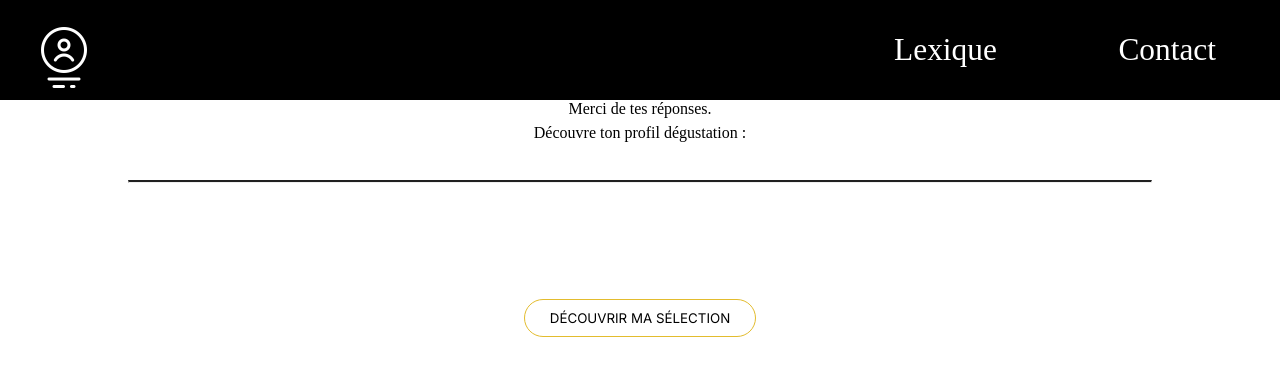
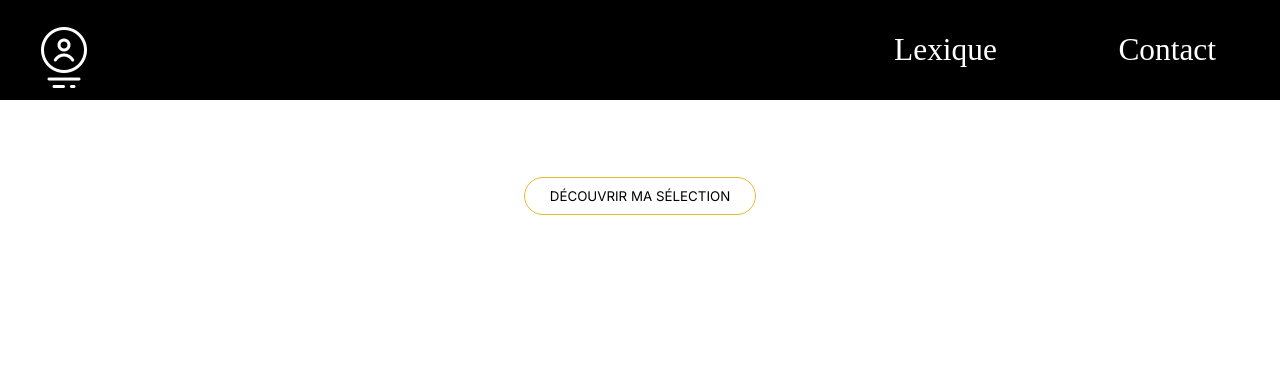
Before and after one commit to Boivinos/Inovin, a React (Vite) app in the folder frontend/: page /profile in a window 1280 px wide. Shown: the top 376 px of the page. Built offline with nearby package versions, Linux system fonts and the light colour scheme; no server answers; a web font is replaced by a local one.

Commit message:
sur la page profile, afficher ou cacher le massage selon la page precedente

```diff
--- a/frontend/src/components/Globals/ValidationMessage/_validationMessage.scss
+++ b/frontend/src/components/Globals/ValidationMessage/_validationMessage.scss
@@ -42,12 +42,10 @@
 }
 
 @media (min-width: 768px) {
-
   .validationMessage {
     display: flex;
     flex-direction: row;
     margin: 0 auto;
-
 
     &_inovinPicture {
       display: block;
--- a/frontend/src/components/User/Profile/Profile.jsx
+++ b/frontend/src/components/User/Profile/Profile.jsx
@@ -1,7 +1,14 @@
 import React, { useEffect, useState } from "react";
+import { useLocation } from "react-router-dom";
 
 function Profile() {
   const [data, setData] = useState();
+
+  const { search } = useLocation();
+  // console.log(search);
+  const params = new URLSearchParams(search);
+  // console.log(params.get("isFromQuiz"));
+
   useEffect(() => {
     // API à changer
     fetch(
@@ -15,6 +22,8 @@ function Profile() {
   return (
     <div className="user-profile-taste">
       <div className="user-profile-taste_list">
+        {params.get("isFromQuiz") === "true" && (
+          <>
             <div className="user-profile-taste_validation">
               <p>Merci de tes réponses. </p>
               <p>Découvre ton profil dégustation :</p>
@@ -22,6 +31,8 @@ function Profile() {
             <div>
               <hr className="user-profile-taste_solid" />
             </div>
+          </>
+        )}
 
         <div className="user-profile-taste_text">
           <p>{data?.couleur_de_vin}</p>
--- a/frontend/src/components/User/Quiz/Quiz.jsx
+++ b/frontend/src/components/User/Quiz/Quiz.jsx
@@ -86,7 +86,9 @@ function Quiz() {
                 type="button"
                 className="questionSuivanteBouton"
               >
-                TERMINER LE QUIZZ
+                <NavLink to="/profile?isFromQuiz=true" className="link">
+                  TERMINER LE QUIZZ
+                </NavLink>
               </button>
             )}
           </div>
--- a/frontend/src/components/User/WineDetails/WineDetails.scss
+++ b/frontend/src/components/User/WineDetails/WineDetails.scss
@@ -1,4 +1,3 @@
-
 .wineDetailsWrapper {
   margin: 0 clamp(25px, 10%, 300px);
   margin-top: 50px;
```
Lines whose indentation alone changed are shown as unchanged.
